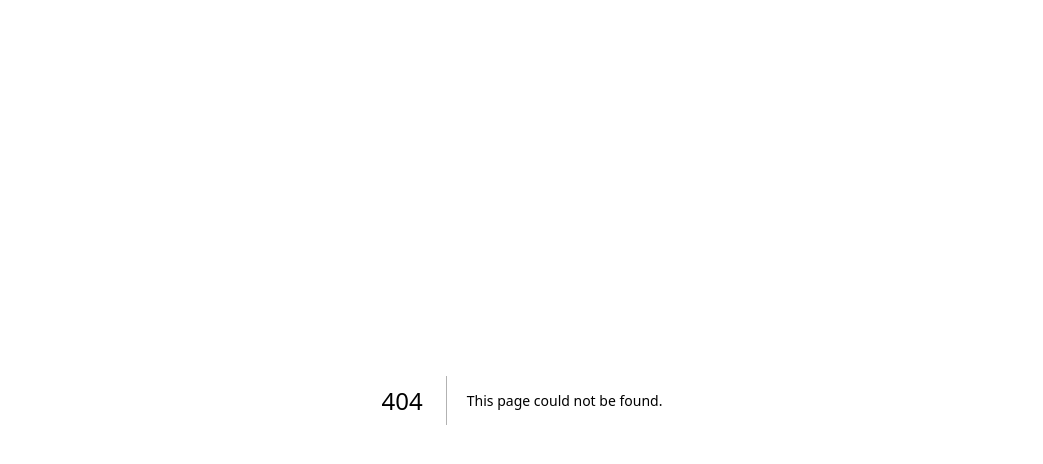
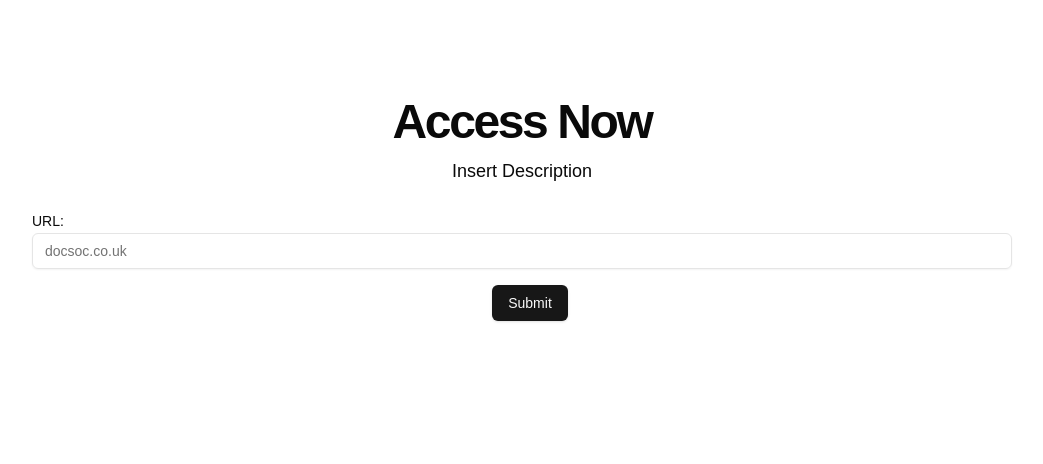
Before and after one commit to danielnhoward/ichack-25, a Next.js app in the folder frontend/: page / in a window 1280 px wide. Before the commit this address had no page. Shown: the top 464 px of the page, without its empty margins (118-1161 px from the left). Built offline with nearby package versions, Linux system fonts and the light colour scheme.

Commit message:
added homepage

```diff
--- a/frontend/package.json
+++ b/frontend/package.json
@@ -9,12 +9,15 @@
     "lint": "next lint"
   },
   "dependencies": {
+    "@radix-ui/react-label": "^2.1.1",
+    "@radix-ui/react-slot": "^1.1.1",
     "class-variance-authority": "^0.7.1",
     "clsx": "^2.1.1",
     "lucide-react": "^0.474.0",
     "next": "15.1.6",
     "react": "^19.0.0",
     "react-dom": "^19.0.0",
+    "react-wrap-balancer": "^1.1.1",
     "tailwind-merge": "^3.0.1",
     "tailwindcss-animate": "^1.0.7"
   },
--- a/frontend/src/app/layout.tsx
+++ b/frontend/src/app/layout.tsx
@@ -15,8 +15,7 @@
 });
 
 export const metadata: Metadata = {
-    title: 'Page Accesability Improver',
-    description: 'Page Accesability Improver',
+    title: 'Access Now',
 };
 
 export default function RootLayout({
--- /dev/null
+++ b/frontend/src/app/page.tsx
@@ -0,0 +1,48 @@
+'use client';
+
+import {
+    PageActions,
+    PageHeader,
+    PageHeaderDescription,
+    PageHeaderHeading,
+} from '@/components/page-header';
+import {Button} from '@/components/ui/button';
+import {Input} from '@/components/ui/input';
+import {Label} from '@/components/ui/label';
+
+import {useRouter} from 'next/navigation';
+import {useState} from 'react';
+
+
+export default function HomePage() {
+    const router = useRouter();
+
+    const [url, setUrl] = useState('');
+
+    function redirectPage() {
+        if (url != '') {
+            router.push(`/url?url=${url}`);
+        }
+    }
+
+    return (
+        <PageHeader className="grow">
+            <PageHeaderHeading>Access Now</PageHeaderHeading>
+            <PageHeaderDescription>
+                Insert Description
+            </PageHeaderDescription>
+            <PageActions className="flex flex-col gap-4">
+                <div className="w-full">
+                    <Label htmlFor="url">URL:</Label>
+                    <Input
+                        type="url"
+                        id="url"
+                        placeholder="docsoc.co.uk"
+                        onChange={(event) => setUrl(event.target.value)}
+                    />
+                </div>
+                <Button onClick={redirectPage}>Submit</Button>
+            </PageActions>
+        </PageHeader>
+    );
+}
--- /dev/null
+++ b/frontend/src/components/page-header.tsx
@@ -0,0 +1,69 @@
+import {cn} from '@/lib/utils';
+
+import Balance from 'react-wrap-balancer';
+
+
+function PageHeader({
+    className,
+    children,
+    ...props
+}: React.HTMLAttributes<HTMLDivElement>) {
+    return (
+        <section
+            className={cn(
+                'mx-auto flex max-w-[980px] flex-col items-center gap-2 py-8 md:py-12 md:pb-8 lg:py-24 lg:pb-20',
+                className,
+            )}
+            {...props}
+        >
+            {children}
+        </section>
+    );
+}
+
+function PageHeaderHeading({
+    className,
+    ...props
+}: React.HTMLAttributes<HTMLHeadingElement>) {
+    return (
+        <h1
+            className={cn(
+                'text-center text-3xl font-bold leading-tight tracking-tighter md:text-5xl lg:leading-[1.1]',
+                className,
+            )}
+            {...props}
+        />
+    );
+}
+
+function PageHeaderDescription({
+    className,
+    ...props
+}: React.HTMLAttributes<HTMLParagraphElement>) {
+    return (
+        <Balance
+            className={cn(
+                'max-w-[750px] text-center text-lg font-light text-foreground',
+                className,
+            )}
+            {...props}
+        />
+    );
+}
+
+function PageActions({
+    className,
+    ...props
+}: React.HTMLAttributes<HTMLDivElement>) {
+    return (
+        <div
+            className={cn(
+                'flex w-full items-center justify-center space-x-4 py-4 md:pb-10',
+                className,
+            )}
+            {...props}
+        />
+    );
+}
+
+export {PageHeader, PageHeaderHeading, PageHeaderDescription, PageActions};
--- /dev/null
+++ b/frontend/src/components/ui/button.tsx
@@ -0,0 +1,58 @@
+import {cn} from '@/lib/utils';
+
+import {Slot} from '@radix-ui/react-slot';
+import {cva, type VariantProps} from 'class-variance-authority';
+import * as React from 'react';
+
+
+const buttonVariants = cva(
+    'inline-flex items-center justify-center gap-2 whitespace-nowrap rounded-md text-sm font-medium transition-colors focus-visible:outline-none focus-visible:ring-1 focus-visible:ring-ring disabled:pointer-events-none disabled:opacity-50 [&_svg]:pointer-events-none [&_svg]:size-4 [&_svg]:shrink-0',
+    {
+        variants: {
+            variant: {
+                default:
+          'bg-primary text-primary-foreground shadow hover:bg-primary/90',
+                destructive:
+          'bg-destructive text-destructive-foreground shadow-sm hover:bg-destructive/90',
+                outline:
+          'border border-input bg-background shadow-sm hover:bg-accent hover:text-accent-foreground',
+                secondary:
+          'bg-secondary text-secondary-foreground shadow-sm hover:bg-secondary/80',
+                ghost: 'hover:bg-accent hover:text-accent-foreground',
+                link: 'text-primary underline-offset-4 hover:underline',
+            },
+            size: {
+                default: 'h-9 px-4 py-2',
+                sm: 'h-8 rounded-md px-3 text-xs',
+                lg: 'h-10 rounded-md px-8',
+                icon: 'h-9 w-9',
+            },
+        },
+        defaultVariants: {
+            variant: 'default',
+            size: 'default',
+        },
+    },
+);
+
+export interface ButtonProps
+  extends React.ButtonHTMLAttributes<HTMLButtonElement>,
+    VariantProps<typeof buttonVariants> {
+  asChild?: boolean
+}
+
+const Button = React.forwardRef<HTMLButtonElement, ButtonProps>(
+    ({className, variant, size, asChild = false, ...props}, ref) => {
+        const Comp = asChild ? Slot : 'button';
+        return (
+            <Comp
+                className={cn(buttonVariants({variant, size, className}))}
+                ref={ref}
+                {...props}
+            />
+        );
+    },
+);
+Button.displayName = 'Button';
+
+export {Button, buttonVariants};
--- /dev/null
+++ b/frontend/src/components/ui/input.tsx
@@ -0,0 +1,23 @@
+import {cn} from '@/lib/utils';
+
+import * as React from 'react';
+
+
+const Input = React.forwardRef<HTMLInputElement, React.ComponentProps<'input'>>(
+    ({className, type, ...props}, ref) => {
+        return (
+            <input
+                type={type}
+                className={cn(
+                    'flex h-9 w-full rounded-md border border-input bg-transparent px-3 py-1 text-base shadow-sm transition-colors file:border-0 file:bg-transparent file:text-sm file:font-medium file:text-foreground placeholder:text-muted-foreground focus-visible:outline-none focus-visible:ring-1 focus-visible:ring-ring disabled:cursor-not-allowed disabled:opacity-50 md:text-sm',
+                    className,
+                )}
+                ref={ref}
+                {...props}
+            />
+        );
+    },
+);
+Input.displayName = 'Input';
+
+export {Input};
--- /dev/null
+++ b/frontend/src/components/ui/label.tsx
@@ -0,0 +1,27 @@
+'use client';
+
+import {cn} from '@/lib/utils';
+
+import * as LabelPrimitive from '@radix-ui/react-label';
+import {cva, type VariantProps} from 'class-variance-authority';
+import * as React from 'react';
+
+
+const labelVariants = cva(
+    'text-sm font-medium leading-none peer-disabled:cursor-not-allowed peer-disabled:opacity-70',
+);
+
+const Label = React.forwardRef<
+  React.ElementRef<typeof LabelPrimitive.Root>,
+  React.ComponentPropsWithoutRef<typeof LabelPrimitive.Root> &
+    VariantProps<typeof labelVariants>
+>(({className, ...props}, ref) => (
+    <LabelPrimitive.Root
+        ref={ref}
+        className={cn(labelVariants(), className)}
+        {...props}
+    />
+));
+Label.displayName = LabelPrimitive.Root.displayName;
+
+export {Label};
```
Also changed, not shown: 1 other file (tests, documents, lock files or other folders).
